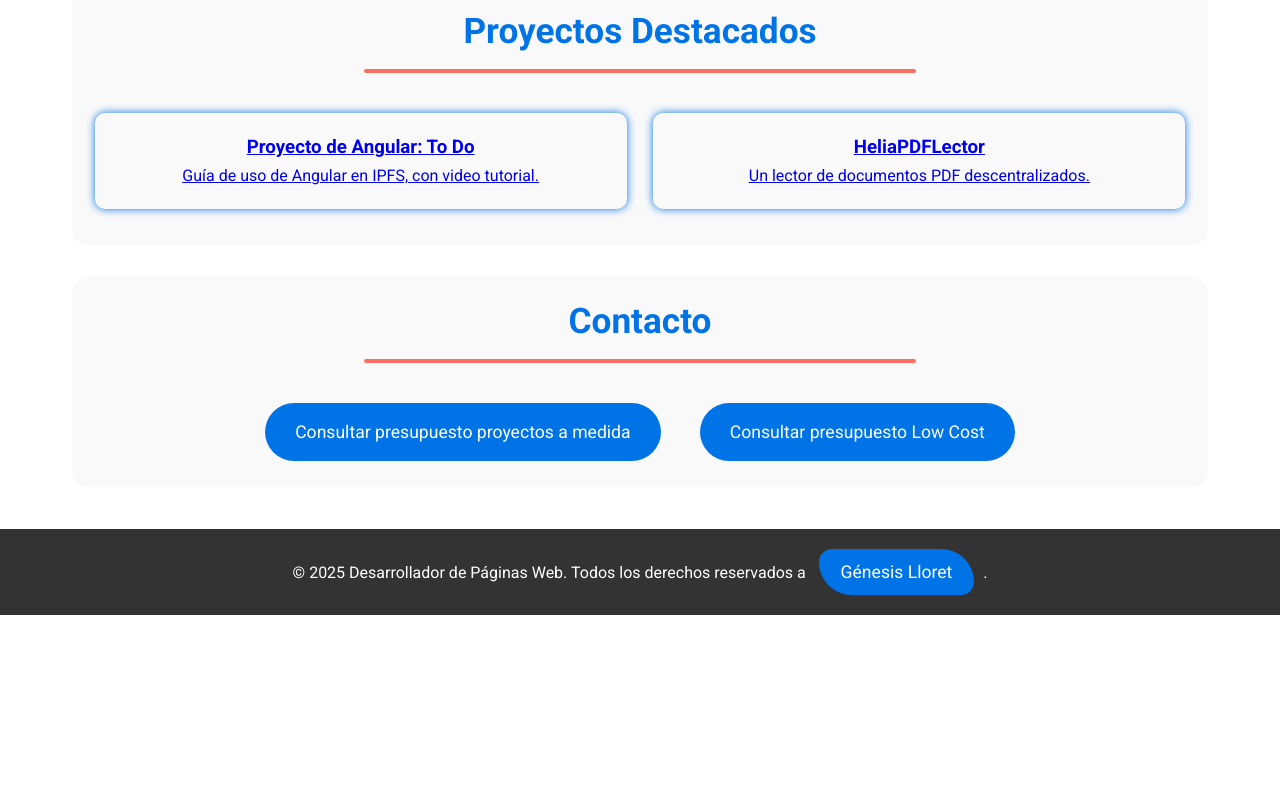
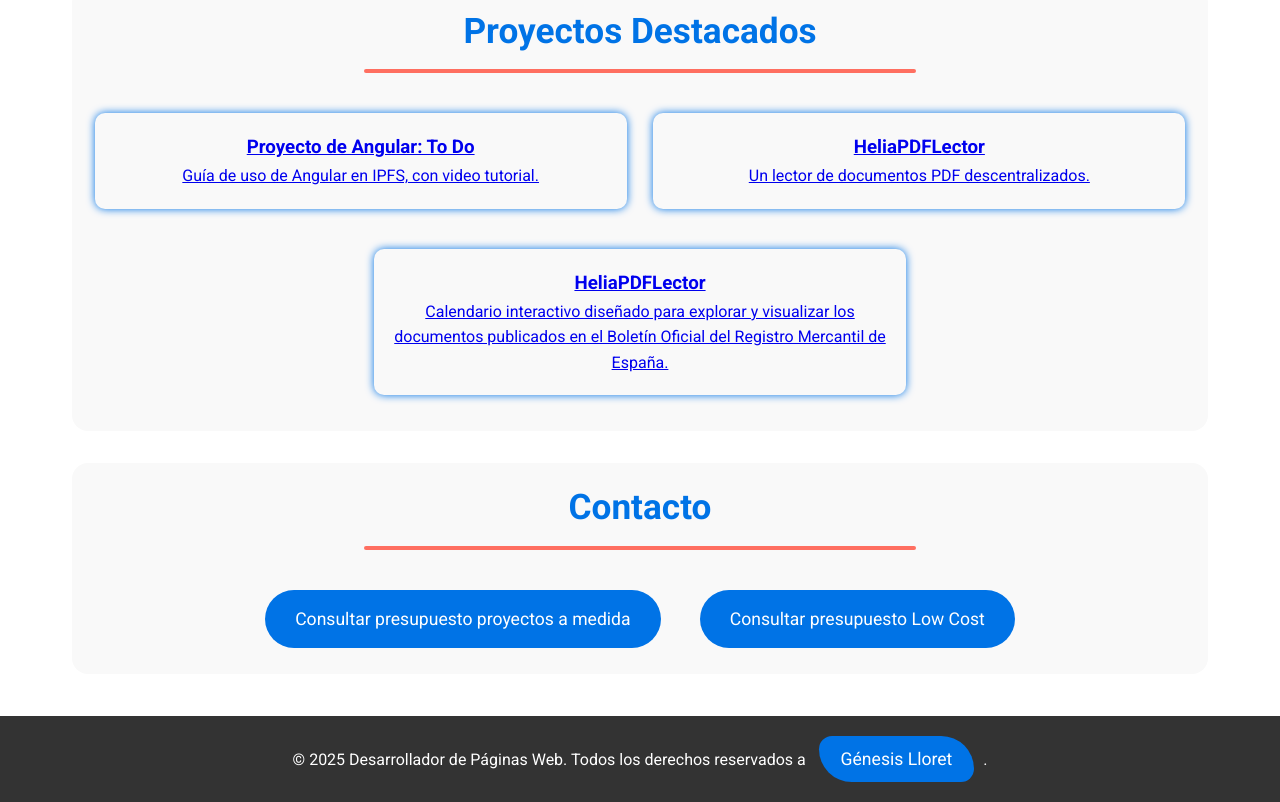
Before and after one commit to GenesisLloret/genesislloret.github.io, a plain HTML site: page index.html in a window 1280 px wide. Shown: the part 899-1701 px from the top of the page. Before the commit the page ends 1514 px from the top, so only its background shows below. Drawn offline with Linux system fonts and the light colour scheme.

Commit message:
add BORMECalendar repo

```diff
--- a/index.html
+++ b/index.html
@@ -121,6 +121,12 @@
             <p>Un lector de documentos PDF descentralizados.</p>
           </article>
         </a>
+        <a href="https://github.com/GenesisLloret/BORMECalendar" target="_blank" title="BORMECalendar">
+          <article>
+            <h3>HeliaPDFLector</h3>
+            <p>Calendario interactivo diseñado para explorar y visualizar los documentos publicados en el Boletín Oficial del Registro Mercantil de España.</p>
+          </article>
+        </a>
       </div>
     </section>
 
```
